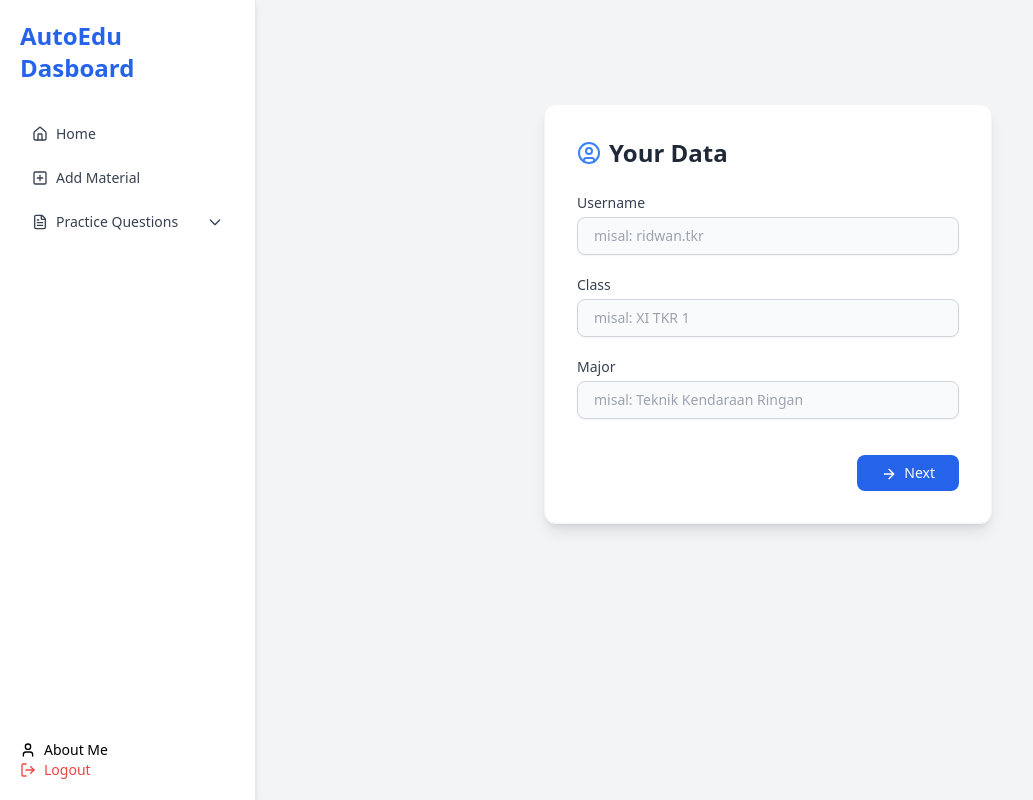
After one commit to CodinginID/autoedu, a Flask app: page /quiz/data-diri in a window 1280 px wide. The commit adds this page. Shown: the whole page, without its empty margins (0-1033 px from the left). Run offline with Flask 3, Linux system fonts and the light colour scheme; some libraries are stand-ins or nearby versions.

Commit message:
release history practice dan biodata

```diff
--- a/main.py
+++ b/main.py
@@ -26,7 +26,6 @@ def allowed_file(filename):
 # Koneksi MongoDB
 
 dsn = f"{os.getenv('MONGO_PUBLIC_URL')}?authSource=admin"
-print(dsn)
 if dsn == None:
     raise Exception("MONGO_PUBLIC_URL not found in .env file")
 
@@ -39,13 +38,6 @@ esai_collection = db["esai"]
 
 # In-memory database dummy
 materi_list = []
-
-# @app.route('/')
-# def index():
-#     if 'username' not in session:
-#         return redirect(url_for('login'))
-#     materi_list = list(materi_collection.find({}, {"_id": 0}))  # Ambil semua materi
-#     return render_template('dashboard.html', materi_list=materi_list)
 
 @app.route('/')
 def index():
@@ -279,6 +271,15 @@ def tambah_materi():
                             subsub["konten"] = filename
                         else:
                             subsub["konten"] = None
+                    elif tipe_sub == "image":
+                        image = request.files.get(f"submateri[{i}][gambar]")
+                        if image and image.filename:
+                            filename = secure_filename(image.filename)
+                            image.save(os.path.join(app.config['UPLOAD_FOLDER'], filename))
+                            sub_data["konten"] = filename
+                        else:
+                            sub_data["konten"] = None
+
 
                     sub_data["konten"].append(subsub)
                     j += 1
@@ -447,34 +448,58 @@ soal_pg = [
 
 @app.route("/quiz/pilihan-ganda", methods=["GET", "POST"])
 def quiz_pg():
+    if "user_info" not in session:
+        return redirect(url_for("data_diri"))
+
     if request.method == "POST":
         skor = 0
         for idx, soal in enumerate(soal_pg):
             jawaban_user = request.form.get(f"soal_{idx}")
             if jawaban_user == soal["jawaban"]:
                 skor += 1
+
+         # simpan skor di session sementara
+        session["last_score"] = {
+            "skor": skor,
+            "total": len(soal_pg),
+            "tipe_soal": "Pilihan Ganda"
+        }
         return render_template("quiz_pg_result.html", skor=skor, total=len(soal_pg))
 
     return render_template("quiz_pg.html", soal_list=soal_pg)
 
 @app.route("/nilai", methods=["GET", "POST"])
 def daftar_nilai():
-    username = session.get("username")
+    user_info = session.get("user_info")
+    if not user_info:
+        return redirect(url_for("data_diri"))
+
     if request.method == "POST":
-        skor = int(request.form.get("skor"))
-        total = int(request.form.get("total"))
-        persentase = (skor / total) * 100
-        nilai_collection.insert_one({
-            "username": username,
-            "skor": skor,
-            "total": total,
-            "persentase": persentase,
-            "tanggal": datetime.now()
-        })
+        try:
+            skor = int(request.form.get("skor"))
+            total = int(request.form.get("total"))
+            persentase = (skor / total) * 100
+            tipe = request.form.get("tipe", "PG")  # default ke PG jika tidak dikirim
+
+            nilai_collection.insert_one({
+                "username": user_info["username"],
+                "class": user_info["kelas"],
+                "major": user_info["jurusan"],
+                "tipe_soal": tipe,
+                "skor": skor,
+                "total": total,
+                "persentase": persentase,
+                "tanggal": datetime.now()
+            })
+            print("✅ Nilai berhasil disimpan ke database.")
+        except Exception as e:
+            print("❌ Gagal menyimpan nilai:", e)
+
         return redirect(url_for("daftar_nilai"))
 
-    hasil = list(nilai_collection.find({"username": username}).sort("tanggal", -1))
+    hasil = list(nilai_collection.find({"username": user_info["username"]}).sort("tanggal", -1))
     return render_template("daftar_nilai.html", hasil=hasil)
+
 
 
 @app.route("/quiz/esai", methods=["GET", "POST"])
@@ -504,6 +529,25 @@ def latihan_esai():
 
     return render_template("latihan_esai.html", soal_list=soal_esai)
 
+@app.route("/quiz/data-diri", methods=["GET", "POST"])
+def data_diri():
+    if request.method == "POST":
+        session["user_info"] = {
+            "username": request.form["username"],
+            "kelas": request.form["kelas"],
+            "jurusan": request.form["jurusan"]
+        }
+        return redirect(url_for("quiz_menu"))
+    return render_template("data_diri.html")
+
+
+@app.route("/quiz/menu")
+def quiz_menu():
+    if "user_info" not in session:
+        return redirect(url_for("data_diri"))
+    return render_template("quiz_menu.html")
+
+
 
 if __name__ == "__main__" :
     port = int(os.getenv('APP_PORT', 8080))
--- /dev/null
+++ b/templates/data_diri.html
@@ -0,0 +1,40 @@
+{% extends "layout.html" %}
+{% block content %}
+<div class="max-w-md mx-auto mt-20 bg-white p-8 rounded-xl shadow-lg border border-gray-100">
+  <h2 class="text-2xl font-bold text-gray-800 mb-6 flex items-center gap-2">
+    <i data-lucide="user-circle" class="w-6 h-6 text-blue-500"></i>
+    Your Data
+  </h2>
+
+  <form method="POST" class="space-y-5 text-sm text-gray-700">
+    <div>
+      <label class="block mb-1 font-medium">Username</label>
+      <input type="text" name="username" required placeholder="misal: ridwan.tkr"
+        class="w-full border border-gray-300 px-4 py-2 rounded-lg focus:ring-blue-500 focus:border-blue-500 bg-gray-50 shadow-sm">
+    </div>
+
+    <div>
+      <label class="block mb-1 font-medium">Class</label>
+      <input type="text" name="kelas" required placeholder="misal: XI TKR 1"
+        class="w-full border border-gray-300 px-4 py-2 rounded-lg focus:ring-blue-500 focus:border-blue-500 bg-gray-50 shadow-sm">
+    </div>
+
+    <div>
+      <label class="block mb-1 font-medium">Major</label>
+      <input type="text" name="jurusan" required placeholder="misal: Teknik Kendaraan Ringan"
+        class="w-full border border-gray-300 px-4 py-2 rounded-lg focus:ring-blue-500 focus:border-blue-500 bg-gray-50 shadow-sm">
+    </div>
+
+    <div class="pt-4 text-right">
+      <button type="submit"
+        class="bg-blue-600 text-white font-medium px-6 py-2 rounded-lg hover:bg-blue-700 transition-all">
+        <i data-lucide="arrow-right" class="w-4 h-4 inline-block mr-1"></i> Next
+      </button>
+    </div>
+  </form>
+</div>
+
+<script>
+  lucide.createIcons();
+</script>
+{% endblock %}
--- a/templates/layout.html
+++ b/templates/layout.html
@@ -39,8 +39,8 @@
         </button>
 
         <div x-show="openSoal" x-transition class="mt-1 ml-6 space-y-1">
-          <a href="/quiz/pilihan-ganda" class="block px-3 py-2 rounded-md hover:bg-gray-100">Multiple choice</a>
-          <a href="/quiz/esai" class="block px-3 py-2 rounded-md hover:bg-gray-100">Essay</a>
+          <a href="/quiz/data-diri" class="block px-3 py-2 rounded-md hover:bg-gray-100">Practice</a>
+          <!-- <a href="/quiz/data-diri" class="block px-3 py-2 rounded-md hover:bg-gray-100">Essay</a> -->
           <a href="/nilai" class="block px-3 py-2 rounded-md hover:bg-gray-100">List Score</a>
         </div>
       </div>
--- a/templates/quiz_pg_result.html
+++ b/templates/quiz_pg_result.html
@@ -8,12 +8,13 @@
     <form action="{{ url_for('daftar_nilai') }}" method="POST">
       <input type="hidden" name="skor" value="{{ skor }}">
       <input type="hidden" name="total" value="{{ total }}">
+      <input type="hidden" name="tipe" value="{{ PG }}">
       <button type="submit" class="bg-green-600 text-white px-4 py-2 rounded hover:bg-green-700">
         Save Score
       </button>
     </form>
     <a href="/quiz/pilihan-ganda" class="bg-blue-600 text-white px-4 py-2 rounded hover:bg-blue-700">
-      Coba Lagi
+      Try Again
     </a>
   </div>
 </div>
```
Also changed, not shown: templates/quiz_menu.html (added, +38 -0 lines), templates/tambah_materi.html (+12 -0 lines).
